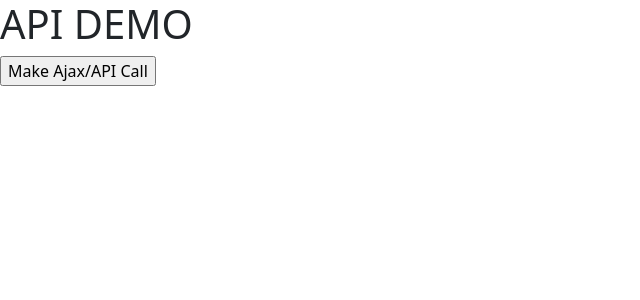
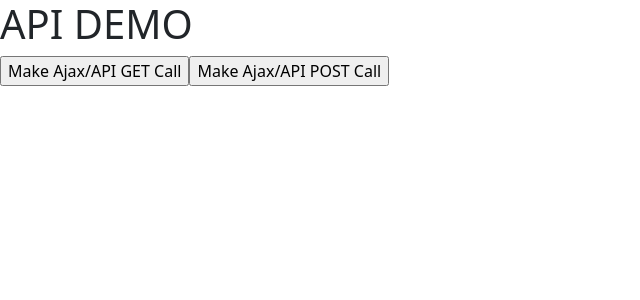
Before and after one commit to varadeamolk/my-react-app-1, a React (Create React App) app: page / in a window 1280 px wide. Shown: the top 300 px of the page, without its empty margins (0-640 px from the left). Built offline with nearby package versions, Linux system fonts and the light colour scheme.

Commit message:
post done.

```diff
--- a/src/App.js
+++ b/src/App.js
@@ -16,14 +16,32 @@
     setMessageList(messageList);
   };
 
+  let createNewMessage = async () => {
+    let url = `http://localhost:3001/message`;
+
+    let data = {
+      message: "Test Message",
+      messageTime: new Date(),
+      reply: true,
+    };
+
+    await axios.post(url, data);
+  };
+
   return (
     <div>
       <h1>{title}</h1>
 
       <input
         type="button"
-        value="Make Ajax/API Call"
+        value="Make Ajax/API GET Call"
         onClick={getAllMessages}
+      />
+
+      <input
+        type="button"
+        value="Make Ajax/API POST Call"
+        onClick={createNewMessage}
       />
 
       {messageList.map((item) => (
```
